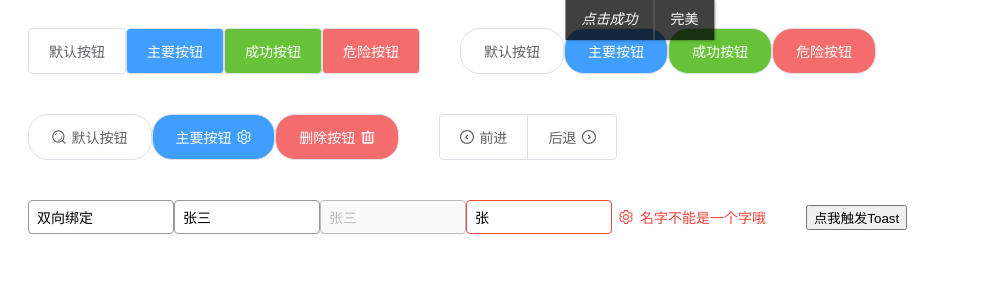
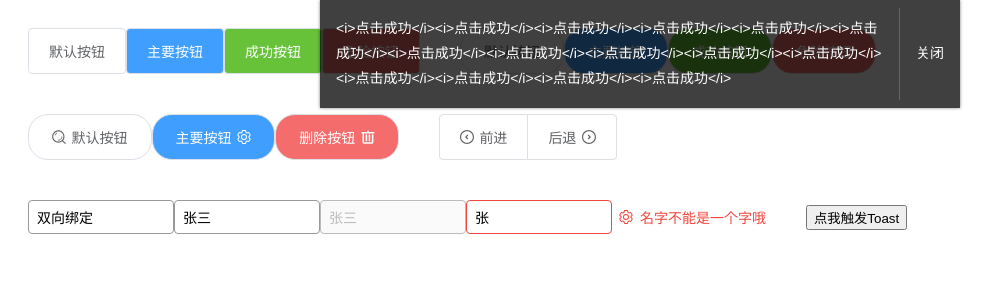
Before and after one commit to luckzhu/eazy-ui, a Vue app: page / in a window 1280 px wide. Both pictures are taken after a click on the button "点我触发Toast". Shown: the top 300 px of the page, without its empty margins (0-997 px from the left). Built offline with nearby package versions, Linux system fonts and the light colour scheme.

Commit message:
用min-height改进message文字过多，js动态调节line的高度（$nextTick）

```diff
--- a/src/App.vue
+++ b/src/App.vue
@@ -57,14 +57,14 @@ export default {
       console.log(e);
     },
     showToast() {
-      this.$toast("<i>点击成功</i>", {
+      this.$toast("<i>点击成功</i><i>点击成功</i><i>点击成功</i><i>点击成功</i><i>点击成功</i><i>点击成功</i><i>点击成功</i><i>点击成功</i><i>点击成功</i><i>点击成功</i><i>点击成功</i><i>点击成功</i><i>点击成功</i><i>点击成功</i><i>点击成功</i>", {
         closeButton: {
-          text: "完美",
+          text: "关闭",
           closeCallback(toast) {
             console.log(toast);
           }
         },
-        enableHtml: true
+        enableHtml: false
       });
     }
   }
--- a/src/components/toast.vue
+++ b/src/components/toast.vue
@@ -1,8 +1,8 @@
 <template>
-  <div class="toast">
+  <div class="toast" ref="toast">
     <slot v-if="!enableHtml"></slot>
     <div v-else v-html="$slots.default[0]"></div>
-    <span class="line"></span>
+    <span class="line" ref="line"></span>
     <span class="close" v-if="closeButton" @click="clickClose">{{closeButton.text}}</span>
   </div>
 </template>
@@ -40,6 +40,13 @@ export default {
         this.toastClose();
       }, this.closeTime * 1000);
     }
+
+    //异步问题可能会获取不到css，所以用nextTick()
+    this.$nextTick(()=>{
+      //getBoundingClientRect()返回元素的大小及其相对于视口的位置
+      this.$refs.line.style.height = `${this.$refs.toast.getBoundingClientRect().height}px`
+    })
+
   },
   methods: {
     toastClose() {
@@ -63,11 +70,11 @@ export default {
 
 <style lang="scss" scoped>
 $font-size: 14px;
-$toast-height: 40px;
+$toast-min-height: 40px;
 $toast-bg: rgba(0, 0, 0, 0.75);
 .toast {
   font-size: $font-size;
-  height: $toast-height;
+  min-height: $toast-min-height;
   line-height: 1.8;
   position: fixed;
   top: 0;
@@ -80,7 +87,7 @@ $toast-bg: rgba(0, 0, 0, 0.75);
   justify-content: center;
   background: $toast-bg;
   box-shadow: 0px 0px 3px 0px rgba(0, 0, 0, 0.5);
-  padding: 0 16px;
+  padding: 8px 16px;
 }
 
 .line {
@@ -93,5 +100,6 @@ $toast-bg: rgba(0, 0, 0, 0.75);
 .close {
   padding-left: 16px;
   cursor: pointer;
+  flex-shrink: 0; //不会换行
 }
 </style>
```
